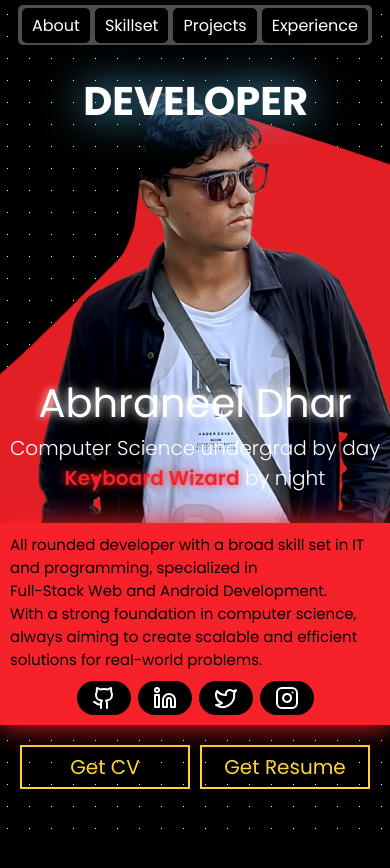
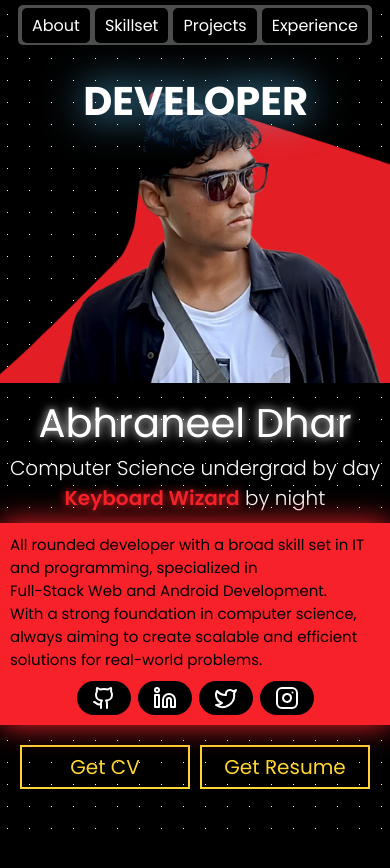
Before and after one commit to abhraneeldhar/portfolio, a Next.js app: page / in a window 390 px wide. Shown: the top 868 px of the page. Built offline with nearby package versions, Linux system fonts and the light colour scheme.

Commit message:
added dots to namenshi

```diff
--- a/app/home.module.css
+++ b/app/home.module.css
@@ -295,12 +295,27 @@
         width: 100%;
         justify-content: end;
     }
+    .nameNShi{
+        padding: 10px 0px;
+        filter: none;
+
+        --dot-bg: rgb(0, 0, 0);
+        --dot-color: white;
+        --dot-size: 1px;
+        --dot-space: 22px;
+        background:
+            linear-gradient(90deg, var(--dot-bg) calc(var(--dot-space) - var(--dot-size)), transparent 1%) center / var(--dot-space) var(--dot-space),
+            linear-gradient(var(--dot-bg) calc(var(--dot-space) - var(--dot-size)), transparent 1%) center / var(--dot-space) var(--dot-space),
+            var(--dot-color);
+
+    }
     .heroTextDiv h1{
         font-size: 40px;
         text-align: center;
     }
     .heroDiv h2{
         text-align: center;
+        margin: 0;
     }
     .aboutTextDiv{
         font-size: 15px;
--- a/app/page.tsx
+++ b/app/page.tsx
@@ -41,9 +41,10 @@ export default function Home() {
         </div>
 
         <div className={styles.heroTextDiv}>
-          <h1>Abhraneel Dhar</h1>
-
-          <h2>Computer Science undergrad by day <br /><span>Keyboard Wizard</span> by night</h2>
+          <div className={styles.nameNShi}>
+            <h1>Abhraneel Dhar</h1>
+            <h2>Computer Science undergrad by day <br /><span>Keyboard Wizard</span> by night</h2>
+          </div>
           <div className={styles.aboutTextDiv}>
             <p>All rounded developer with a broad skill set in IT and programming, specialized in <br /> Full-Stack Web and Android Development. <br /> With a strong foundation in computer science, always aiming to create scalable and efficient solutions for real-world problems.</p>
             <div className={styles.socialsDiv}>
```
